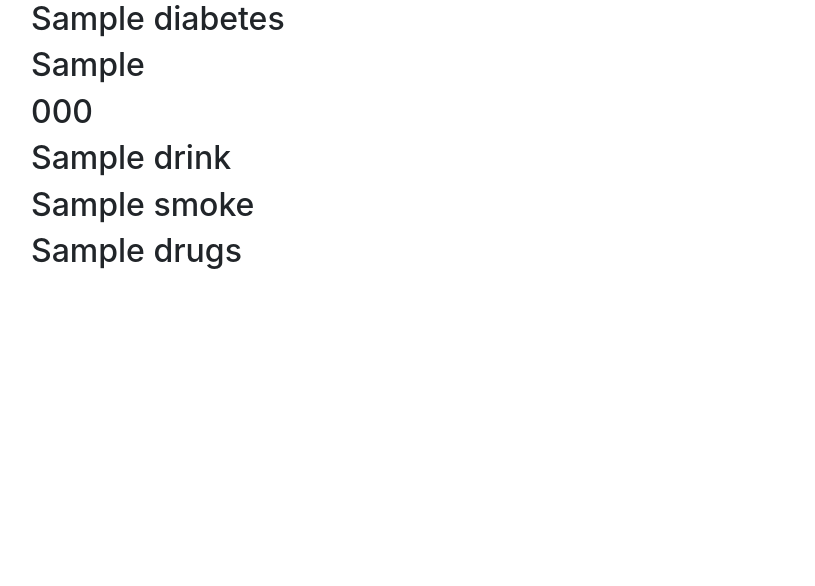
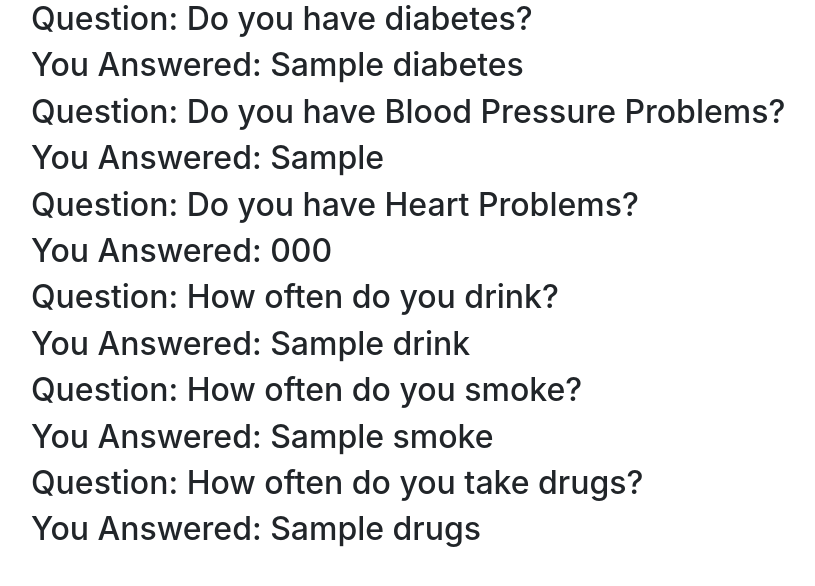
Before and after one commit to mananarora200/hospitalmanagementsystem, a Django app: template templates/patienthistory.html in a window 1280 px wide. Shown: the top 586 px of the page, without its empty margins (54-869 px from the left). Run offline with Django 3.2, Linux system fonts and the light colour scheme; the template is opened without the code that fills it: most values are stand-ins (such as "Sample title", 1, 10 or a date in 2020); some libraries are stand-ins or nearby versions.

Commit message:
Updated template.html

```diff
--- a/templates/patienthistory.html
+++ b/templates/patienthistory.html
@@ -5,11 +5,17 @@
 {% endblock %}
 
 {% block body %}
-<h2 class="container">{{ diabetes }}</h2>
-<h2 class="container">{{ bp }}</h2>
-<h2 class="container">{{ hp }}</h2>
-<h2 class="container">{{ drink }}</h2>
-<h2 class="container">{{ smoke }}</h2>
-<h2 class="container">{{ drugs }}</h2>
+<h2 class="container">Question: Do you have diabetes?</h2>
+<h2 class="container">You Answered: {{ diabetes }}</h2>
+<h2 class="container">Question: Do you have Blood Pressure Problems?</h2>
+<h2 class="container">You Answered: {{ bp }}</h2>
+<h2 class="container">Question: Do you have Heart Problems?</h2>
+<h2 class="container">You Answered: {{ hp }}</h2>
+<h2 class="container">Question: How often do you drink?</h2>
+<h2 class="container">You Answered: {{ drink }}</h2>
+<h2 class="container">Question: How often do you smoke?</h2>
+<h2 class="container">You Answered: {{ smoke }}</h2>
+<h2 class="container">Question: How often do you take drugs?</h2>
+<h2 class="container">You Answered: {{ drugs }}</h2>
 
 {% endblock %}
```
